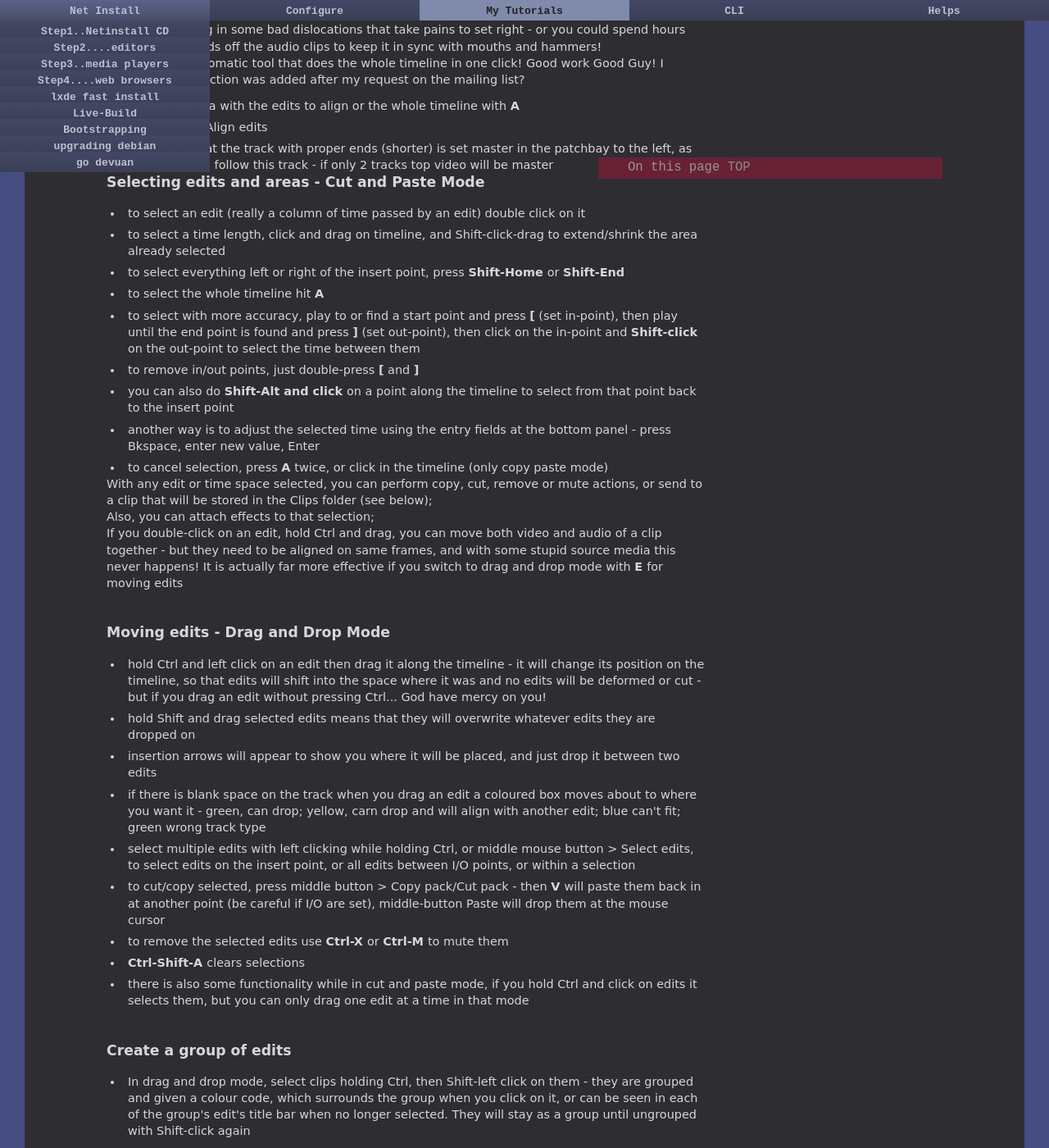
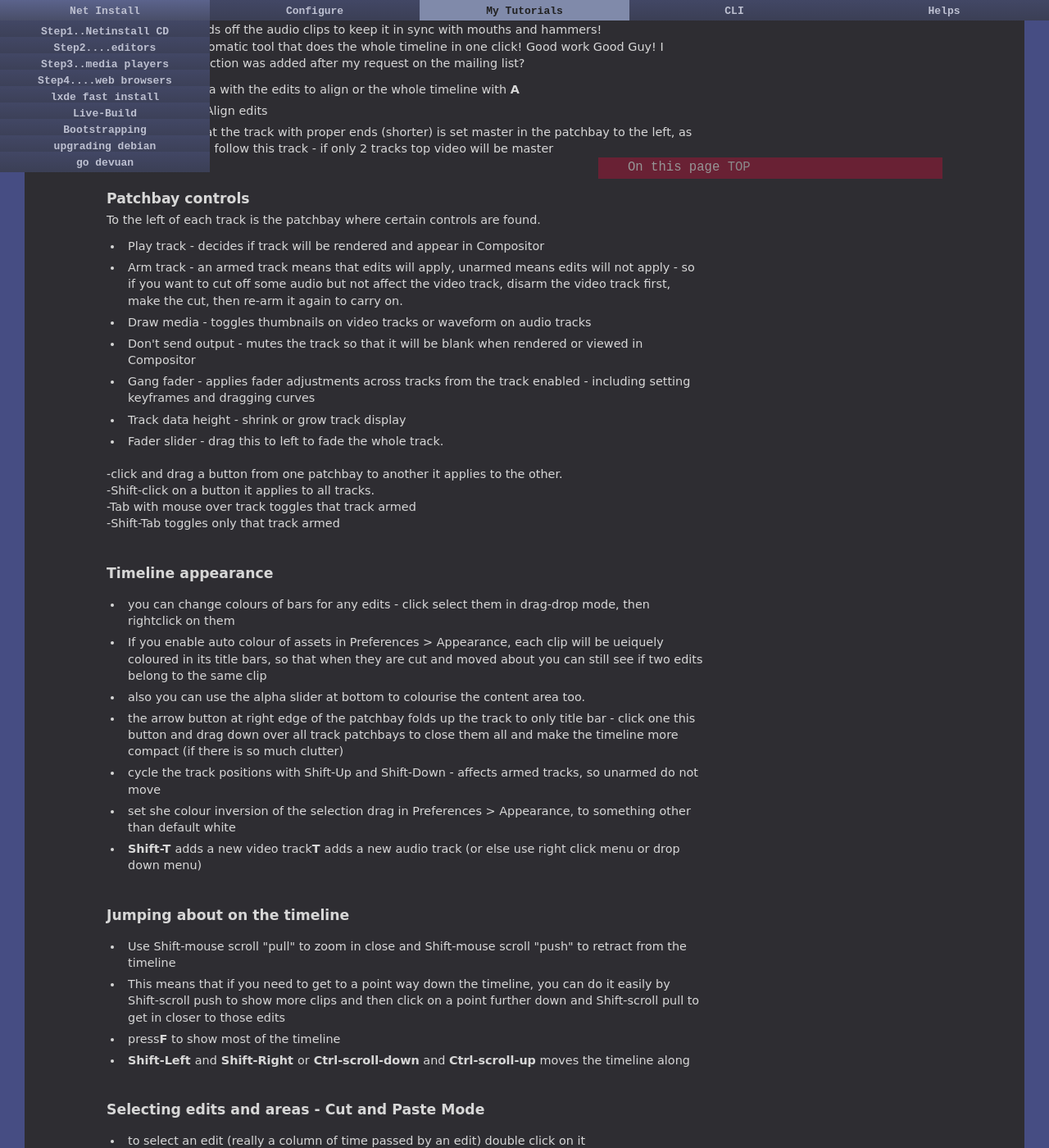
Before and after one commit to dquinton/debian-install, a Jekyll site: the page built from tutorial/04c-cinelerra.html, in a window 1280 px wide and 1400 px high, scrolled down 3132 px. Shown: the whole window at 82% size. Built offline with Jekyll 4.4.1, drawn with Linux system fonts in a browser that asks for light colours; some of the changed text lies outside the part shown.

Commit message:
updating pages

```diff
--- a/tutorial/04c-cinelerra.html
+++ b/tutorial/04c-cinelerra.html
@@ -203,10 +203,8 @@
 <li>open the Viewer window and drag items into it from Media (or right-click on a file > open in new window), then play through and set I/O points and hit the To Clip button or hit<b> I</b> - the cut section becomes a clip in the Clips bin, and this can be dragged down to the timeluine (this could save the timeline getting full of unwanted content befor editing)
 <li>or there are buttons to splice the selected part into the project, or to overwrite, at the insert point
 <li>drag items from Media or clips over to the Compositor window - they will be inserted at the Insert point or the In-point if it is set or replacing the selected I/O region
-<li>and to arrange clips in any order, that they are added to the project, you can rename them
+<li>and to arrange clips in any order, that they should be added to the project, you can rename them numerically
 </ul>
-<br><br>
-
 
 <br><br>
 <h3>Align Audio with Video</h3>
@@ -214,13 +212,55 @@
 <br>
 But here's an automatic tool that does the whole timeline in one click!  Good work Good Guy! I wonder if this function was added after my request on the mailing list?
 <ul>
-	<li>select the area with the edits to align or the whole timeline with <b>A</b>
+<li>select the area with the edits to align or the whole timeline with <b>A</b>
 <li>Edit menu > Align edits
 <li>make sure that the track with proper ends (shorter) is set master in the patchbay to the left, as alignment will follow this track - if only 2 tracks top video will be master
 </ul>
 
 
 
+<br><br>
+<h3>Patchbay controls</h3>
+To the left of each track is the patchbay where certain controls are found.
+<ul>
+<li>Play track - decides if track will be rendered and appear in Compositor
+<li>Arm track - an armed track means that edits will apply, unarmed means edits will not apply - so if you want to cut off some audio but not affect the video track, disarm the video track first, make the cut, then re-arm it again to carry on.
+<li>Draw media - toggles thumbnails on video tracks or waveform on audio tracks
+<li>Don't send output - mutes the track so that it will be blank when rendered or viewed in Compositor
+<li>Gang fader - applies fader adjustments across tracks from the track enabled - including setting keyframes and dragging curves
+<li>Track data height - shrink or grow track display
+<li>Fader slider - drag this to left to fade the whole track.
+</ul>
+<br>
+-click and drag a button from one patchbay to another it applies to the other.<br>
+-Shift-click on a button it applies to all tracks.<br>
+-Tab with mouse over track toggles that track armed<br>
+-Shift-Tab toggles only that track armed<br>
+
+<br><br>
+
+<h3>Timeline appearance</h3>
+<ul>
+<li>you can change colours of bars for any edits - click select them in drag-drop mode, then rightclick on them
+<li>If you enable auto colour of assets in Preferences > Appearance, each clip will be ueiquely coloured in its title bars, so that when they are cut and moved about you can still see if two edits belong to the same clip
+<li>also you can use the alpha slider at bottom to colourise the content area too.
+<li>the arrow button at right edge of the patchbay folds up the track to only title bar - click one this button and drag down over all track patchbays to close them all and make the timeline more compact (if there is so much clutter)
+<li>cycle the track positions with Shift-Up and Shift-Down - affects armed tracks, so unarmed do not move
+<li>set she colour inversion of the selection drag in Preferences > Appearance, to something other than default white
+<li><b>Shift-T </b>adds a new video track<b>T </b>adds a new audio track (or else use right click menu or drop down menu)
+</ul>
+<br><br>
+
+<h3>Jumping about on the timeline</h3>
+<ul>
+<li>Use Shift-mouse scroll "pull" to zoom in close and Shift-mouse scroll "push" to retract from the timeline
+<li>This means that if you need to get to a point way down the timeline, you can do it easily by Shift-scroll push to show more clips and then click on a point further down and Shift-scroll pull to get in closer to those edits
+<li>press<b>F</b> to show most of the timeline
+<li><b>Shift-Left </b>and<b> Shift-Right </b> or<b>  Ctrl-scroll-down</b>  and <b> Ctrl-scroll-up</b>  moves the timeline along
+</ul>
+
+
+<br><br>
 <h3>Selecting edits and areas - Cut and Paste Mode</h3>
 <ul>
 <li>to select an edit (really a column of time passed by an edit) double click on it
@@ -233,13 +273,19 @@
 <li>another way is to adjust the selected time using the entry fields at the bottom panel - press Bkspace, enter new value, Enter
 <li>to cancel selection, press <b>A </b>twice, or click in the timeline (only copy paste mode)
 </ul>
-With any edit or time space selected, you can perform copy, cut, remove or mute actions, or send to a clip that will be stored in the Clips folder (see below);<br>
-Also, you can attach effects to that selection;<br>
-If you double-click on an edit, hold Ctrl and drag, you can move both video and audio of a clip together - but they need to be aligned on same frames, and with some stupid source media this never happens! It is actually far more effective if you switch to drag and drop mode with <b>E </b>  for moving edits
+
+<br>
+Further...
+
+<ul>
+<li>With any edit or time space selected, you can perform copy, cut, remove or mute actions, or send to a clip that will be stored in the Clips folder (see below);<br>
+<li>Also, you can attach effects to that selection;<br>
+<li>If you double-click on an edit, hold Ctrl and drag, you can move both video and audio of a clip together - but they need to be aligned on same frames, and with some stupid source media this never happens! It is actually far more effective if you switch to drag and drop mode with <b>E </b>  for moving edits
+<li>To reduce the timeline content to only what is wanted and discard the rest, make a selection by dragging cursor, then Edit menu > Trim selection
+</ul>
 
 
-
-<br><br><br>
+<br><br>
 <h3>Moving edits - Drag and Drop Mode</h3>
 <ul>
 <li>hold Ctrl and left click on an edit then drag it along the timeline - it will change its position on the timeline, so that edits will shift into the space where it was and no edits will be deformed or cut - but if you drag an edit without pressing
@@ -271,11 +317,19 @@
 <li>press <b>M</b> to mute a selection (edits stay put, gap created), press <b>CM </b>to first copy selected area then mute it
 <li>if in/out points are set the time between will be removed, cut, copied or muted
 <li>press <b>V</b> to paste any cut/copied edit (including copied muted time), it will insert at the insert point and the edits will shift up to the right
-<li>select <b>Trim Selection</b> on the Edit menu to crop the timeline to selected!
+<li>select <b>Trim Selection</b> on the Edit menu to crop the timeline to keep only the selection!
 <li>To make sure that video and audio tracks cut together, set Settings > Align cursor on frames
-<li>Shift-Space to make blank space at insert point - hold down to increase length of the blank, e.g. to make space for titles at the start (speed it up by selecting some of the blank, press C then V repeatedly)
-<li>To move up all edits to the right from a point, you simply need to drag with left button the right edge of the edit to the left - think of it as trying to extend that edit, but actually it can't extend so you get blank space created and all edits to the right shift along, (won't work if edit to left is already cut at right edge!)
+<li>Shift-Space to make blank space (1 frame) at insert point - hold down to increase length of the blank, e.g. to make space for titles at the start (speed it up by selecting some of the blank, press C then V repeatedly)
+<li>To move up all edits to the right from a point, you can drag with left button the right edge of the edit to the left - think of it as trying to extend that edit, but actually it can't extend so you get blank space created and all edits to the right shift along, (won't work if edit to left is already cut at right edge!)
 </ul>
+<br>
+What happens if you are playing the video on the timeline with an In-point set that disappears off the left because the timeline is moving along, and you reach a point to set the Out-point and then you remove that section?  <br>
+The point which was Out-point will shoot off the visual space to the left and...<br>
+-if you pressed X or del while still playing, the cursor point will still be infront of you but at a totally different place in the clips.<br>
+-if you paused play before cutting/removing, the  cursor point  will have shot off with the Out-point off to the left.<br>
+So to get back to that point which was cut, you may need to do Ctrl-scroll-down, or if its really far off, Alt-Left<br>
+
+<br>
 <br><br>
 <h3>removing gaps</h3>
 <ul>
@@ -380,36 +434,8 @@
 <li>set a keyframe and then drag the speed line up to create fast-motion, or down fo slow-motion - the edit wiiil adjust its length to reflect the time used by the new speed
 <li>then you might want to ajust audio in the same way - or leave it normal.
 </ul>
+
 <br>
-<br><br>
-<h3>Patchbay controls</h3>
-To the left of each track is the patchbay where certain controls are found.
-
-<ul>
-<li>Play track - decides if track will be rendered and appear in Compositor
-<li>Arm track - an armed track means that edits will apply, unarmed means edits will not apply - so if you want to cut off some audio but not affect the video track, disarm the video track first, make the cut, then re-arm it again to carry on.
-<li>Draw media - toggles thumbnails on video tracks or waveform on audio tracks
-<li>Don't send output - mutes the track so that it will be blank when rendered or viewed in Compositor
-<li>Gang fader - applies fader adjustments across tracks from the track enabled - including setting keyframes and dragging curves
-<li>Track data height - shrink or grow track display
-<li>Fader slider - drag this to left to fade the whole track.
-</ul><br>
--click and drag a button from one patchbay to another it applies to the other.<br>
--Shift-click on a button it applies to all tracks.<br>
--Tab with mouse over track toggles that track armed<br>
--Shift-Tab toggles only that track armed<br>
-<br>
-<br><br>
-
-<h3>Changing timeline appearance</h3>
-<ul>
-<li>you can change colours of bars for any edits - click select them in drag-drop mode, then rightclick
-<li>If you enable auto colour of assets in Prferences > Appearance, the edit bars will become multi coloured - also use the alpha slider at bottom to colourise the content area too.
-<li>the arrow buton in patchbay folds up the track to only title bar - click and drag down all tracks to close them all and make the timeline more compact (if there is so much clutter)
-<li>cycle the track positions with Shift-Up and Shift-Down - affects armed tracks, so unarmed do not move
-</ul>
-
-
 <br><br>
 <h3>Make clips from edited material on the timeline</h3>
 <ul>
@@ -487,7 +513,7 @@
 <br><hr noshade="noshade">
 
 <br><br><br>
-<h2 id="4" class="tag">Some effects handy to know</h2>
+<h2 id="4" class="tag">Some effects that are very handy</h2>
 <br>
 <h3>Attaching plugins/effects</h3>
 <ul>
@@ -498,6 +524,7 @@
 <li>resize an effect on the timeline by dragging its ends - and to prevent other effects to moving along too hold Shift when dragging to make only that effect move and no others to be affected.
 <li>to move the effect, switch to drag mide with E and click drag
 <li>if there is no space on the effect bar to move the effect into (it will probably jump to space at the end if you try fit it into a small space), just drag a hew effect down to an edit and it will extend the stack of effects, then move theeffect into empty space on the lower bar just created.
+</ul>
 <br>
 <br><br>
 
@@ -507,8 +534,8 @@
 <li>Right click on the transition effect icon at the edit join to set the duration or drag the duration bar
 <li>note: the transition between edits will begin at start of edit B, which means preferably there is some time left of 1st edit that will show in part during the transition - if there is no more of source media after end of edit A end then edit A picture will freeze during the transition!
 <li>the transition may not look very good played realtime in the timeline but it should be good once rendered - you can set in/out points to render that part to run a test first.
+</ul>
 
-</ul>
 <br><br>
 <b>note:</b> if you have applied an effect such as colour-correction to edit A and the effect is not attached (not wanted) on edit B, you will run into a small problem with a video transition.. do you stop the effect at end of A (and then visible edit A suddenely returns to pre-effect picture during the transition) or do you extend it to the end of the transition (and then edit B gets coated with edit A effect for the duration of the transition, which is bad)?
 <br><br>
@@ -555,7 +582,7 @@
 <li>Scale: just click on the glass, click on "Constrain ratio" then use mouse scroll button to raise the value to something less than 1.
 </ul>
 <br>
-OR, after applying rotation, click on the "Adjust camera automation" button in the compositor window, and the Shift-left-click-drag to resize the video so that as much as you need fits onto the canvas (and turn off key-framing first!).
+OR, after applying rotation, click on the "Adjust camera automation" button in the compositor window, and the  <b>Shift-left-click-drag  </b>to resize the video so that as much as you need fits onto the canvas (and turn off key-framing first!).
 
 <br>
 <br><br>
@@ -563,7 +590,7 @@
 
 To produce video with smaller dimensions than the source, you need to set the format dimensions and then add a video effect to the entire timeline.<br>
 <ul>
-<li>Open format settings with Ctrl-F and set the canvas size to the scaled down dimensions - sets format of output video when rendered
+<li>Open format settings with<b> Shift-F </b> and set the canvas size to the scaled down dimensions - sets format of output video when rendered
 <li>then right click on the timeline >> <b>Attach effect </b>>> <b>Scale</b>, click OK (or open Video effects in the resource window and find Scale, drag it to an edit, the selected area, or the patch bay if i/o are not set).
 <li>Then click on the glass icon button on the effect and set the dimensions or scale.
 <li>you can also use <b>Auto Scale</b> effect and then Right click >> <b>Presets</b> and click and enter new values
@@ -605,7 +632,7 @@
 <h3>Warping video</h3>
 <ul>
 <li><b>Lens</b> adjust Radius, Center X and Y to create a book page flip effect and use auto keyframing with projector to have the picture flip into view
-<li>
+
 </ul>
 
 
```
Also changed, not shown: other parts of tutorial/04c-cinelerra.html (+1 -2 lines).
